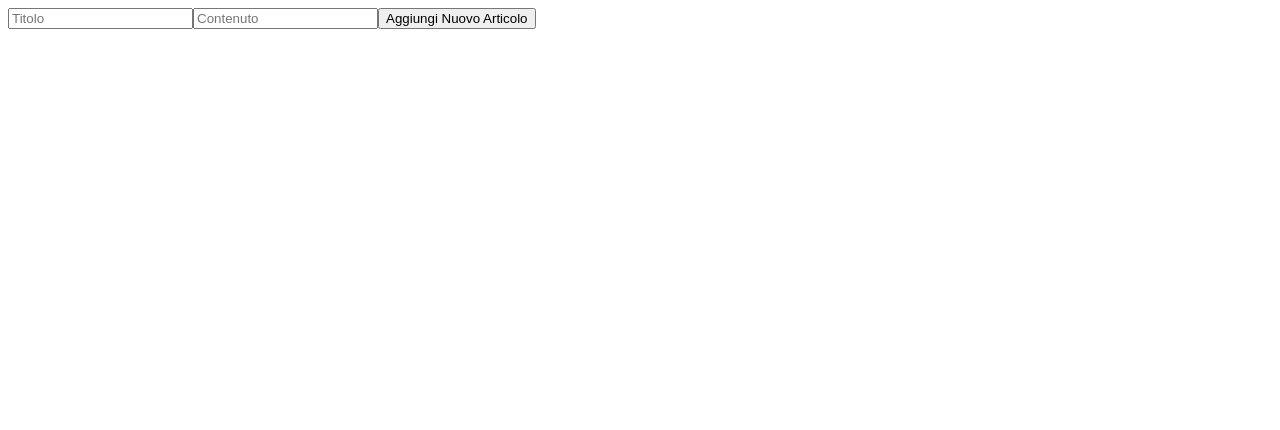
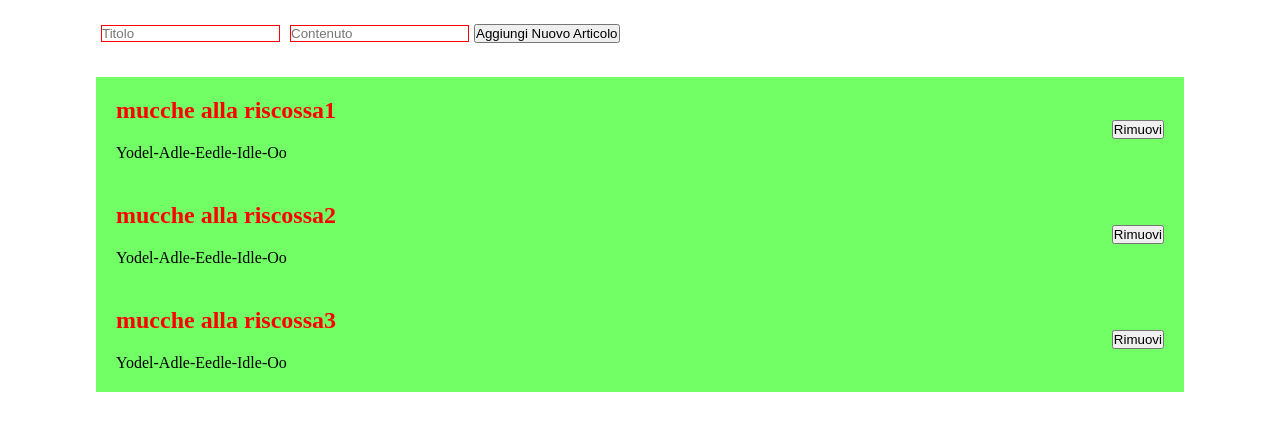
Before and after one commit to DavidZarfati/react-form, a React (Vite) app: page / in a window 1280 px wide. Shown: the top 430 px of the page. Built offline with nearby package versions, Linux system fonts and the light colour scheme.

Commit message:
feat:spostata cartella Components all'interno di SRC

```diff
--- a/components/Card.jsx
+++ /dev/null
@@ -1,10 +0,0 @@
-export default function Card({ title, content, id }) {
-    return (
-        <li>
-            <div key={id}>
-                <h2>{title}</h2>
-                <p>{content}</p>
-            </div>
-        </li>
-    )
-}
--- a/src/App.jsx
+++ b/src/App.jsx
@@ -1,12 +1,12 @@
 import { useState } from 'react'
 import './App.css'
-import CardGrid from '../components/CardGrid'
-import FormInputArticoli from '../components/FormInputArticoli'
+import CardGrid from './components/CardGrid'
+import FormInputArticoli from './components/FormInputArticoli'
 
 const articoli = [
-  // { title: "mucche alla riscossa", content: "Yodel-Adle-Eedle-Idle-Oo", id: 1 },
-  // { title: "mucche alla riscossa", content: "Yodel-Adle-Eedle-Idle-Oo", id: 2 },
-  // { title: "mucche alla riscossa", content: "Yodel-Adle-Eedle-Idle-Oo", id: 3 },
+  { title: "mucche alla riscossa1", content: "Yodel-Adle-Eedle-Idle-Oo", id: 1 },
+  { title: "mucche alla riscossa2", content: "Yodel-Adle-Eedle-Idle-Oo", id: 2 },
+  { title: "mucche alla riscossa3", content: "Yodel-Adle-Eedle-Idle-Oo", id: 3 },
 ]
 
 function App() {
@@ -14,8 +14,10 @@ function App() {
 
   return (
     <>
-      <FormInputArticoli articoli={articoli} />
-      {/* <CardGrid articoli={articoli} /> */}
+      <div className="container">
+        <FormInputArticoli articoli={articoli} />
+        {/* <CardGrid articoli={articoli} /> */}
+      </div>
     </>
   )
 }
--- /dev/null
+++ b/src/components/Card.jsx
@@ -0,0 +1,8 @@
+export default function Card({ title, content, id }) {
+    return (
+        <li key={id}>
+            <h2>{title}</h2>
+            <p>{content}</p>
+        </li>
+    )
+}
--- a/components/FormInputArticoli.jsx
+++ b/src/components/FormInputArticoli.jsx
@@ -40,17 +40,20 @@ export default function FormInputArticoli({ articoli: articoliIniziali = [] }) {
                     }} />
                 <button type="submit">Aggiungi Nuovo Articolo</button>
             </form>
-            <ul>
+            <ul className='lista-card'>
                 {articoli.map((articolo, index) => (
                     <li key={index}>
-                        <div key={articolo.id}>
-                            <h2>{articolo.title}</h2>
-                            <p>{articolo.content}</p>
-                            <button onClick={() => {
-                                removeArticolo(index);
-                            }}>Rimuovi</button>
+                        <div className='card' key={index}>
+                            <div className="card-sinistra">
+                                <h2>{articolo.title}</h2>
+                                <p>{articolo.content}</p>
+                            </div>
+                            <div className="card-destra">
+                                <button onClick={() => {
+                                    removeArticolo(index);
+                                }}>Rimuovi</button>
+                            </div>
                         </div>
-                        {/* <Card key={index} titolo={articolo} /> */}
                     </li >
                 ))
                 }
--- a/src/index.css
+++ b/src/index.css
@@ -0,0 +1,41 @@
+* {
+  margin: 0;
+  padding: 0;
+  box-sizing: border-box;
+}
+
+.container {
+  margin: 0 auto;
+  width: 85%;
+  padding-top: 20px;
+}
+
+.card {
+  background-color: rgb(114, 255, 101);
+  display: flex;
+  justify-content: space-between;
+  align-items: center;
+}
+
+.lista-card {
+  margin-top: 30px;
+  list-style: none;
+}
+
+.card-sinistra {
+  padding: 20px;
+}
+
+.card-destra {
+  padding: 20px;
+}
+
+.card-sinistra h2 {
+  margin-bottom: 20px;
+  color: red;
+}
+
+input {
+  margin: 5px;
+  border: red 1px solid;
+}
```
Also changed, not shown: src/components/CardGrid.jsx (renamed from components/CardGrid.jsx).
